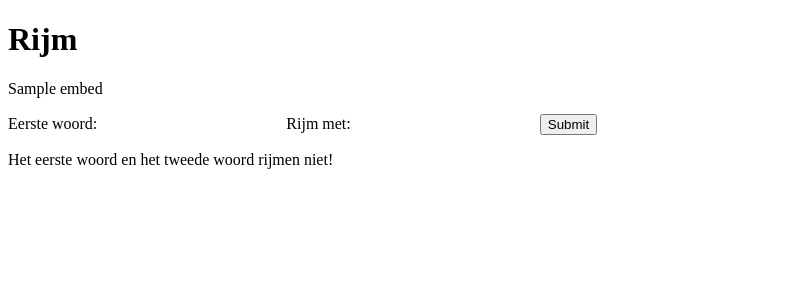
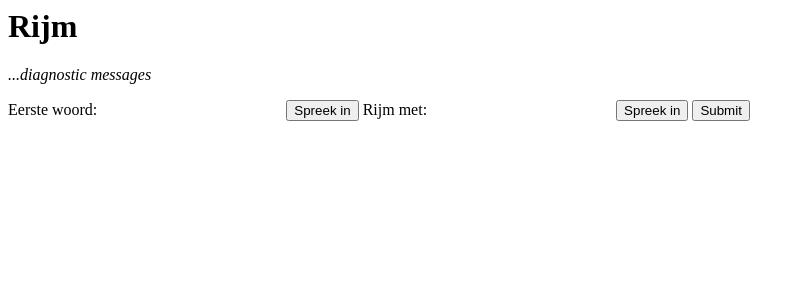
Before and after one commit to woutarb/speech-and-rhyme, a Flask app: template templates/index.html in a window 1280 px wide. Shown: the top 300 px of the page, without its empty margins (0-805 px from the left). Run offline with Flask 2, Linux system fonts and the light colour scheme; the template is opened without the code that fills it: most values are stand-ins (such as "Sample title", 1, 10 or a date in 2020).

Commit message:
head updated, WIP in script, removing content from localstorage
using https://developer.mozilla.org/en-US/docs/Web/API/Web_Speech_API/Using_the_Web_Speech_API#javascript

```diff
--- a/app.py
+++ b/app.py
@@ -7,9 +7,12 @@ import rijmwoord
 ######## Data fetch ############
 @app.route('/')
 def home_page():
-    userinput ="voorbeeld"
-    example_embed=rijmwoord.rijmwoorden(userinput)
-    return render_template('index.html', embed=example_embed)
+    userinput=request.form.get('fWord')
+    if userinput:
+        rijm_embed=rijmwoord.rijmwoorden(userinput)
+        return render_template('index.html', embed=rijm_embed)
+    else:
+        return render_template('index.html', embed='error')
 
 
 @app.route('/secondPage', methods=['POST'])
@@ -19,9 +22,7 @@ def checkRijm():
         rijm_embed=rijmwoord.rijmwoorden(userinput)
         return render_template('index.html', embed=rijm_embed)
     else:
-        userinput ="voorbeeld"
-        example_embed=rijmwoord.rijmwoorden(userinput)
-        return render_template('index.html', embed=example_embed)
+        return render_template('index.html', embed='error')
 
 #############################
 #########  run app  #########
--- a/templates/index.html
+++ b/templates/index.html
@@ -1,28 +1,55 @@
-<!DOCTYPE html>
+<!DOCTYPE html lang="nl">
 <head>
-
+    <title>Stemrijmer</title>
+    <meta charset="UTF-8">
+    <meta name="author" content="Wouter Bijnsdorp">
+    <meta name="viewport" content="width=device-width, initial-scale=1.0">
+    <meta name="keywords" content="HTML, CSS, JavaScript, rhyming, Dutch, NL, speech">
+    <meta name="application-name" content="Stemrijmer">
 </head>
 <html>
     <body>
+        <!-- Deze applicatie werkt alleen op chrome voor desktop en Android.-->
         <h1> Rijm</h1>
-        <p id='embed'>{{embed}}</p>
+        <p id='embed' style="display: none">{{embed}}</p>
         <p id='mylog'/>
+        <p class="output"><em>...diagnostic messages</em></p>
 
         <form id="userData" method="post" action="secondPage">
             <label for="fWord">Eerste woord:</label>
-            <input type="text" id="fWord" name="fWord" style="border-style:none;">
+            <input type="text" id="fWord" name="fWord" style="border-style:none;" readonly>
+            <input type="button" value="Spreek in" onclick="console.log(record)">
             <label for="sWord">Rijm met:</label>
-            <input type="text" id="sWord" name="sWord" style="border-style:none;">
+            <input type="text" id="sWord" name="sWord" style="border-style:none;" readonly>
+            <input type="button" value="Spreek in" onclick="console.log(record)">
             <input type="submit" onclick="localStorage.setItem('secondWord', form.elements['sWord'].value);">
         </form>
         <div id="resultDiv" style="align-items: center; display: none;">
             <p id="resultP">Het eerste woord en het tweede woord rijmen</p>
         </div>
+
         <script>
+            // Speechrecognition variabelen, voed chrome de juiste objecten 'en alle toekomstige implementaties die de features zonder prefix zouden supporten'
+            var SpeechRecognition = window.SpeechRecognition || webkitSpeechRecognition;
+            var SpeechGrammarList = window.SpeechGrammarList || webkitSpeechGrammarList;
+            var SpeechRecognitionEvent = window.SpeechRecognitionEvent || webkitSpeechRecognitionEvent;
+            var words = [];
+            var grammar = '#JSGF V1.0; grammar colors; public <color> = ' + colors.join(' | ') + ' ;'
+
+            // HTML en rijmen gerelateerde variabelen
             var rhymes = document.querySelector("#embed").textContent;
             var resultDiv = document.querySelector("#resultDiv");
             var resultP = document.querySelector("#resultP");
             var userInput = localStorage.getItem("secondWord");
+            var compared = true;
+
+            function record(){
+                return(recognise(content));
+            }
+            function recognise(recording){
+                return 'x';
+            }
+
             function comparison(){
                 if(rhymes.indexOf(userInput) >= 0){
                     return 1;
@@ -31,20 +58,28 @@
                 }
                 console.log("comparison ran!")
             }
+
+            if (userInput){
                 switch(comparison()){
                     case 1:
                     resultDiv.style = "display: inline-flex;align-items: center;"
                     resultP.innerHTML += "!"
+                    compared = true;
                     break;
+
                     case 2:
                     resultDiv.style = "display: inline-flex;align-items: center;"
                     resultP.innerHTML += "&nbsp;niet!"
+                    compared = true;
                     break;
+
                     default:
                     resultDiv.style = "display: inline-flex;align-items: center;"
                     resultP += "&nbsp;error! Er is mogelijk iets fout gegaan"
                     break;
                 }
+                localStorage.removeItem("secondWord")
+            }
         </script>
     </body>
 </html>
```
Lines whose indentation alone changed are shown as unchanged.
